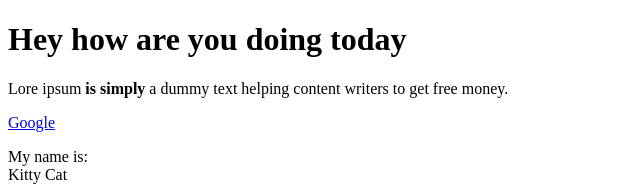
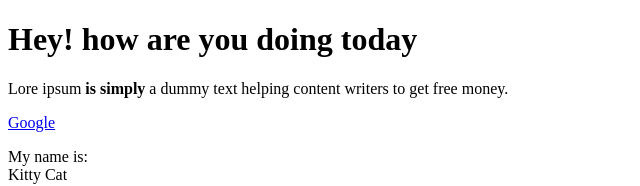
Before and after one commit to RustyToken/rusty-git, a plain HTML site: page text.html in a window 1280 px wide. Shown: the top 186 px of the page, without its empty margins (0-640 px from the left). Drawn offline with Linux system fonts and the light colour scheme.

Commit message:
Update text.html

```diff
--- a/text.html
+++ b/text.html
@@ -5,7 +5,7 @@
 
     </head>
     <body>
-<h1>Hey how are you doing today</h1>
+<h1>Hey! how are you doing today</h1>
 <p> Lore ipsum <b>is simply</b> a dummy text helping content writers to get free money.</p>
 <a href="http://google.com" target="_blank" title="GOogle is here to help">Google</a>
 <p>My name is: <br>Kitty Cat</p>
```
